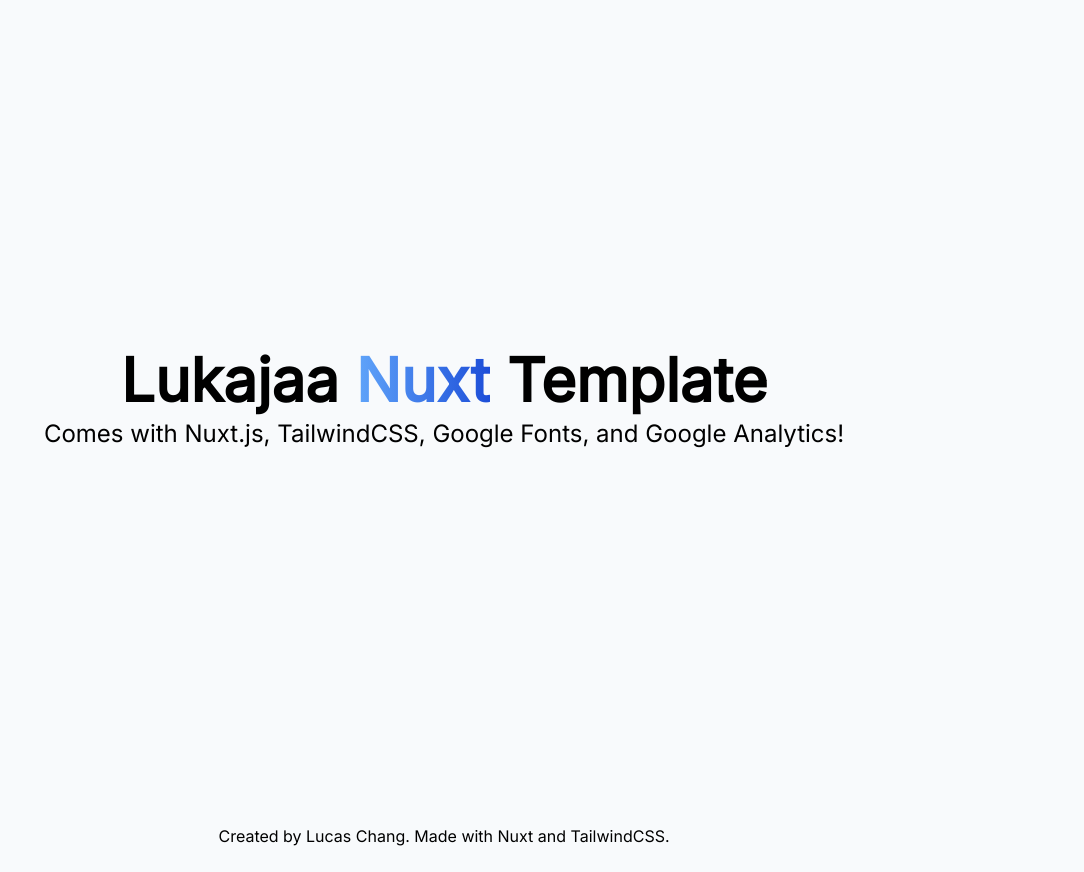
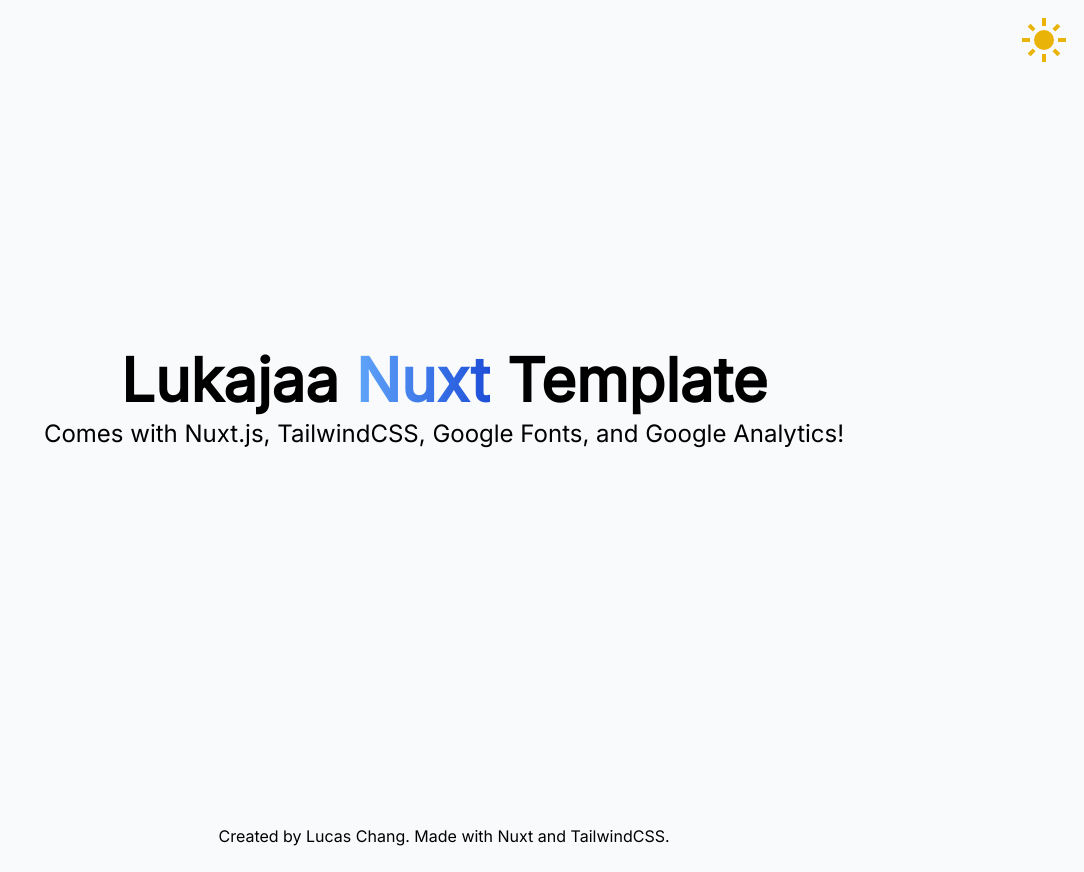
Before and after one commit to lukajaa/lukajaa-nuxt-template, a Nuxt app: page / in a window 1280 px wide. Shown: the whole page, without its empty margins (196-1280 px from the left). Built offline with nearby package versions, Linux system fonts and the light colour scheme.

Commit message:
dark mode

```diff
--- a/assets/styles/main.scss
+++ b/assets/styles/main.scss
@@ -1,3 +1,7 @@
 * {
     font-family: 'Inter', sans-serif;
 }
+
+a:hover {
+    text-decoration: underline;
+}
--- /dev/null
+++ b/components/ThemeSwitcher.vue
@@ -0,0 +1,18 @@
+<template>
+  <div class="absolute top-0 right-0 m-4 text-yellow-500 dark:text-yellow-300">
+    <ColorScheme placeholder="..." tag="span">
+      <Icon
+        v-if="$colorMode.value === 'light'"
+        class="cursor-pointer h-8 w-8 md:h-12 md:w-12"
+        name="material-symbols:light-mode"
+        @click="$colorMode.preference = 'dark'"
+      />
+      <Icon
+        v-else-if="$colorMode.value === 'dark'"
+        class="cursor-pointer h-8 w-8 md:h-12 md:w-12"
+        name="material-symbols:dark-mode"
+        @click="$colorMode.preference = 'light'"
+      />
+    </ColorScheme>
+  </div>
+</template>
--- a/layouts/default.vue
+++ b/layouts/default.vue
@@ -1,5 +1,6 @@
-<template>
-  <div class="bg-slate-50">
+<template :class="$colorMode.value">
+  <div class="transition duration-300 bg-slate-50 dark:bg-slate-800 dark:text-slate-50">
+    <ThemeSwitcher />
     <slot />
     <FooterComponent />
   </div>
--- a/nuxt.config.ts
+++ b/nuxt.config.ts
@@ -13,13 +13,18 @@
     '@nuxtjs/tailwindcss',
     '@nuxtjs/google-fonts',
     '@nuxtjs/eslint-module',
-    'nuxt-gtag'
+    '@nuxtjs/color-mode',
+    'nuxt-gtag',
+    'nuxt-icon'
   ],
   googleFonts: {
     families: {
       Inter: true
     }
   },
+  colorMode: {
+    classSuffix: ''
+  },
   gtag: {
     id: 'G-QNLZ5NY7HH'
   }
--- a/package.json
+++ b/package.json
@@ -10,10 +10,12 @@
   },
   "devDependencies": {
     "@nuxt/devtools": "latest",
+    "@nuxtjs/color-mode": "^3.2.0",
     "@nuxtjs/tailwindcss": "^6.7.0",
     "@types/node": "^18",
     "eslint": "^8.42.0",
     "nuxt": "^3.5.2",
+    "nuxt-icon": "^0.4.1",
     "prettier": "^2.8.8",
     "prettier-plugin-tailwindcss": "^0.3.0"
   },
--- a/tailwind.config.js
+++ b/tailwind.config.js
@@ -1,3 +1,4 @@
 module.exports = {
+  darkMode: 'class',
   theme: {}
 }
```
Also changed, not shown: 1 other file (tests, documents, lock files or other folders).
